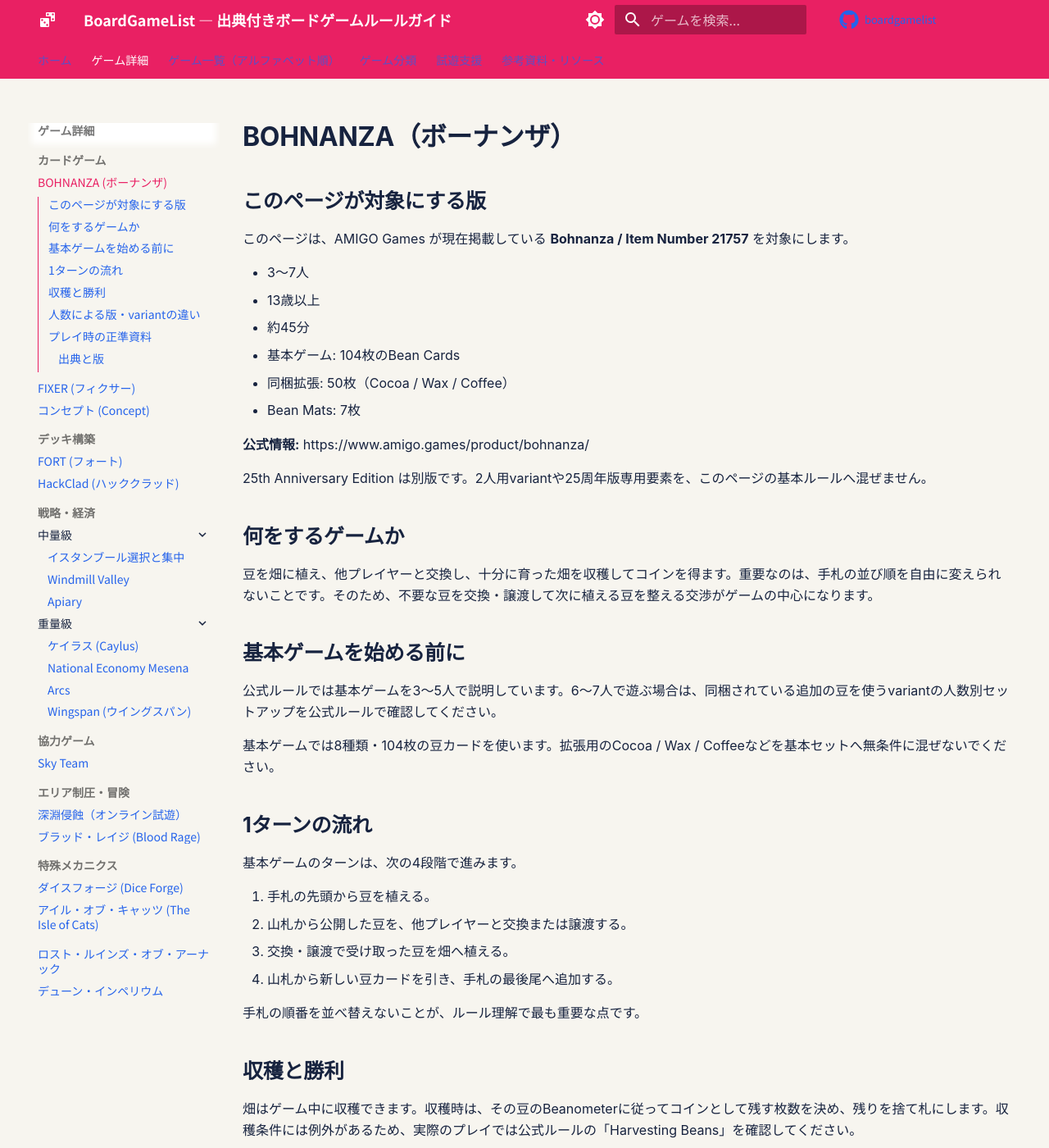
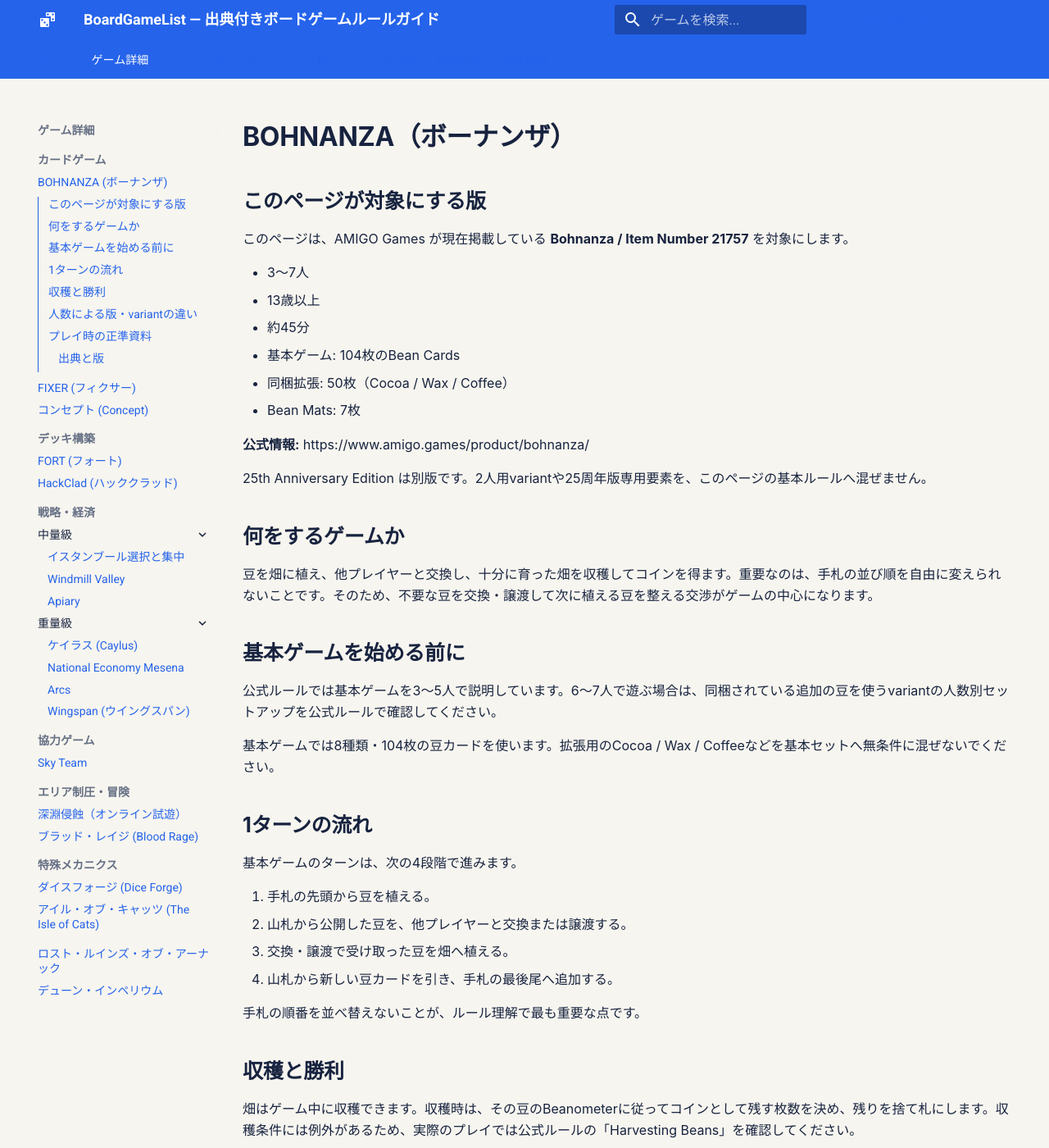
Before and after one commit to KAFKA2306/boardgamelist, an MkDocs documentation site: the page built from docs/games/bohnanza.md, in a window 1280 px wide and 1400 px high. Shown: the whole window at 82% size. Built offline with MkDocs 1.6.1 and Material for MkDocs 9.7.7, drawn with Linux system fonts in a browser that asks for light colours; comment, search, counter and statistics services are not loaded; the version menu is left out.

Commit message:
refactor: remove MkDocs palette authority

```diff
--- a/mkdocs.yml
+++ b/mkdocs.yml
@@ -19,22 +19,6 @@
     - search.suggest
     - content.code.copy
     - content.tabs.link
-  palette:
-    - scheme: default
-      primary: pink
-      accent: pink
-      toggle:
-        icon: material/brightness-7
-        name: ダークモードに切り替え
-    - scheme: slate
-      primary: pink
-      accent: pink
-      toggle:
-        icon: material/brightness-4
-        name: ライトモードに切り替え
-  font:
-    text: 'Noto Sans JP'
-    code: 'Roboto Mono'
   icon:
     repo: fontawesome/brands/github
     logo: material/dice-multiple
```
